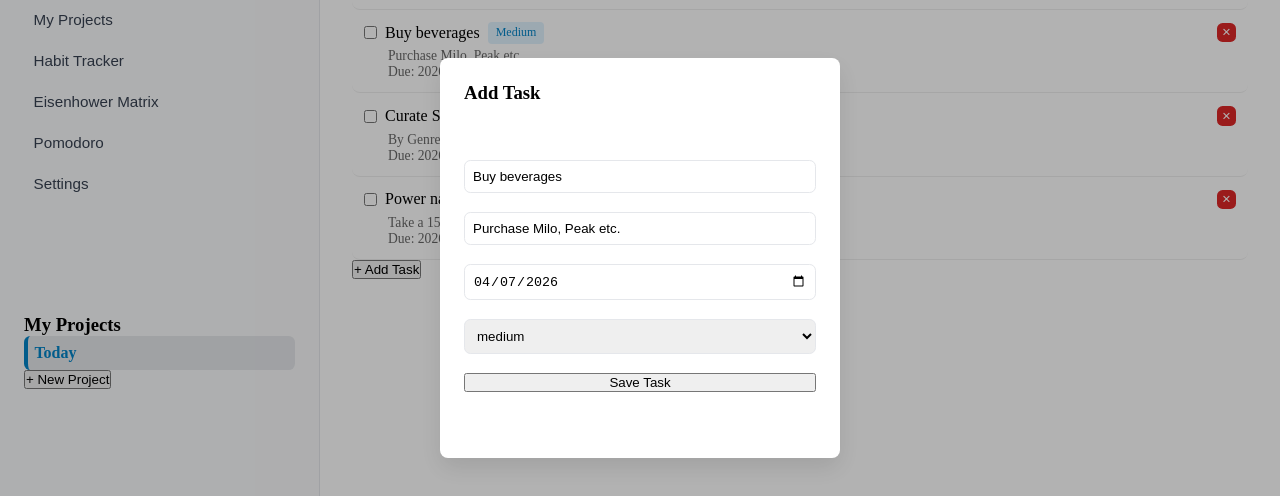
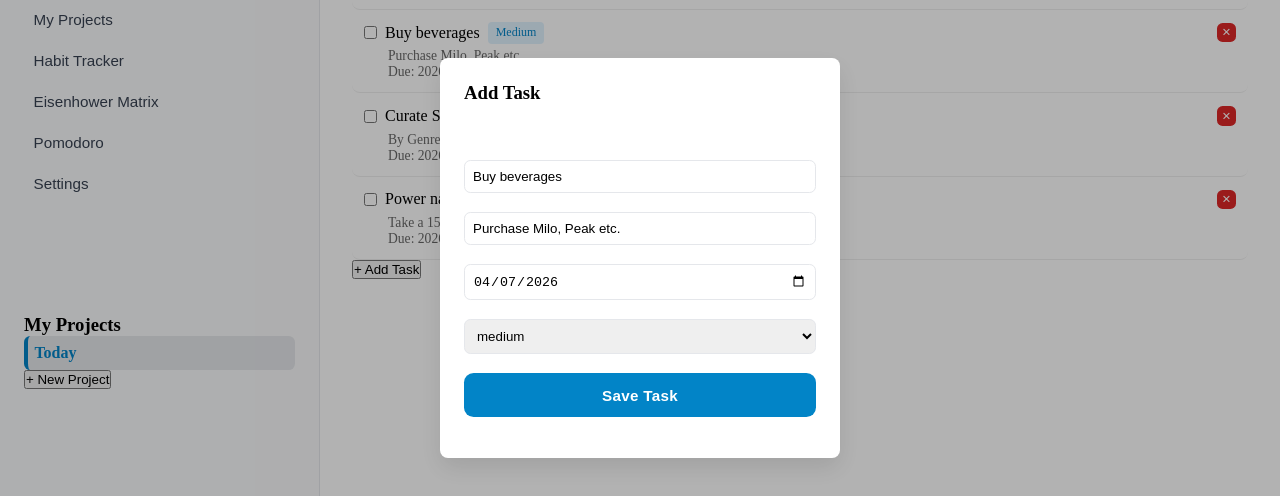
Before and after one commit to JayZeus999/Todo-List, a website built with webpack: page src/template.html in a window 1280 px wide. Both pictures are taken after a click on the item 800 px from the left and 193 px from the top of the page. Shown: the part 142-638 px from the top of the page. Built offline with nearby package versions, Linux system fonts and the light colour scheme.

Commit message:
Style form's call-to-action btn

```diff
--- a/src/styles.css
+++ b/src/styles.css
@@ -21,6 +21,9 @@
     --active-project-color: #0284c7;
     --projects-list-hover: #f3f4f6;
 
+    --cta-color: #0284c7;
+    --cta-color-hover: #0369a1;
+
     --priority-low-bg: #e0f7ec;
     --priority-low: #1f9d55;
 
@@ -28,7 +31,6 @@
     --priority-mdm: #0284c7;
 
     --priority-high-bg: #fdecca;
-    ;
     --priority-high: #dc2626;
 
     --delete-btn: #999;
@@ -212,6 +214,35 @@
     border: 1px solid var(--bdr-right);
 }
 
+.task-panel button {
+    background: var(--cta-color);
+    border: none;
+    color: white;
+
+    padding: 0.85rem;
+    border-radius: 0.6rem;
+    font-weight: 600;
+    font-size: 0.95rem;
+    letter-spacing: 0.3px;
+
+    cursor: pointer;
+    transition: all 0.2s ease;
+}
+
+.task-panel button:hover {
+    background: var(--cta-color-hover);
+    transform: translateY(-2px);
+    box-shadow: 0 6px 14px rgba(2, 132, 199, 0.25);
+}
+
+.task-panel button:focus {
+    outline: none;
+    box-shadow: 0 0 0 3px rgba(31, 157, 85, 0.25);
+}
+
+
+
+
 
 .todo-item {
     padding: 0.75rem;
```
